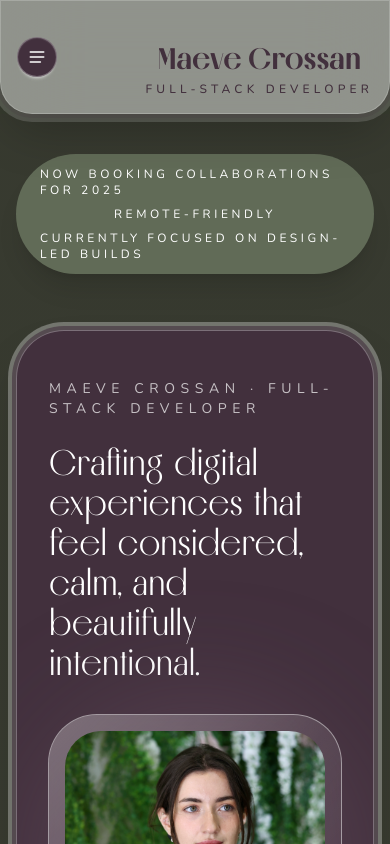
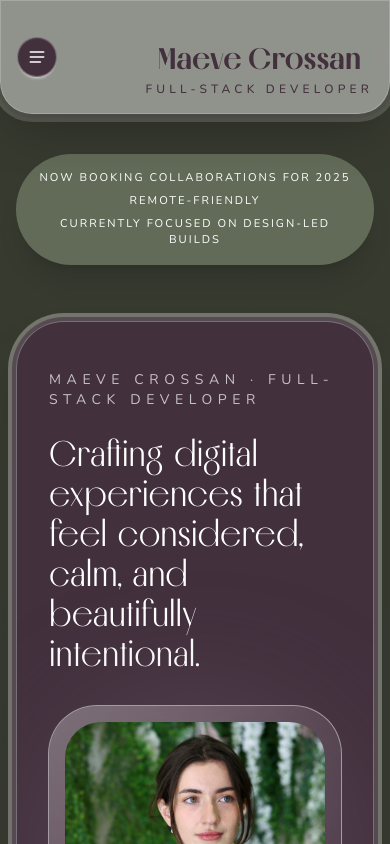
Before and after one commit to maevecrossan/my-portfolio, a Next.js app: page / in a window 390 px wide. Shown: the top 844 px of the page. Built offline with nearby package versions, Linux system fonts and the light colour scheme.

Commit message:
Fix banner text alignment on mobiles.

```diff
--- a/src/app/page.js
+++ b/src/app/page.js
@@ -85,7 +85,7 @@ export default function Homepage() {
             className="flex flex-col items-center min-h-screen w-full px-4 py-10 md:px-10 md:py-16 gap-14 bg-gradient-to-b from-mulberry/10 via-heather/5 to-leaf/10"
         >
             <section
-                className="w-full max-w-5xl rounded-full bg-leaf/90 px-6 py-3 md:px-10 md:py-4 text-white shadow-xl flex flex-wrap items-center justify-center gap-x-6 gap-y-2 font-nunito uppercase tracking-[0.3em] text-xs md:text-sm animate-drop-in"
+                className="w-full max-w-5xl rounded-full bg-leaf/90 px-5 py-4 md:px-10 md:py-4 text-white shadow-xl flex flex-col items-center justify-center gap-1.5 text-center font-nunito uppercase tracking-[0.18em] text-[0.7rem] sm:text-xs md:flex-row md:flex-wrap md:gap-x-6 md:gap-y-2 md:text-sm md:tracking-[0.3em] animate-drop-in"
                 style={{ ["--delay"]: "0ms" }}
                 aria-label="announcement bar"
             >
```
